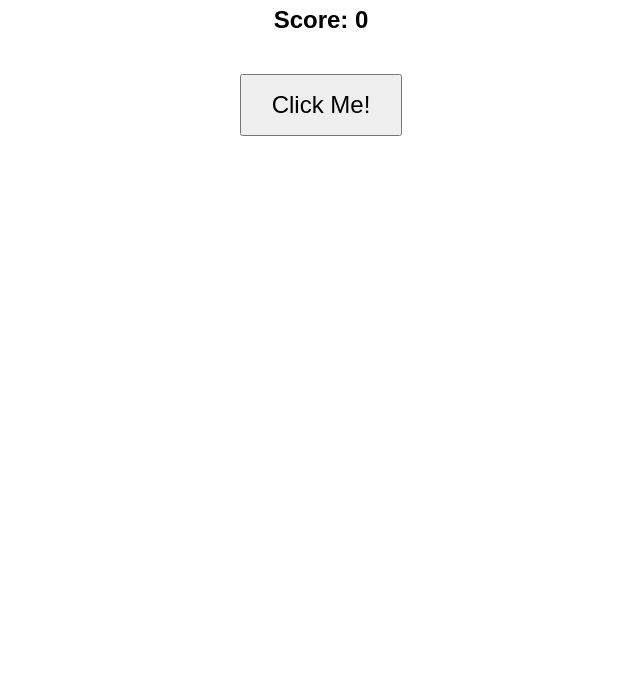
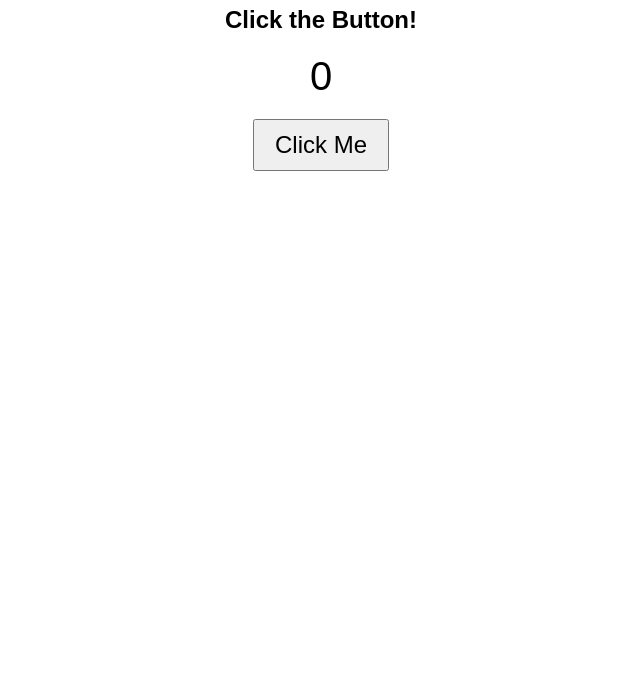
Before and after one commit to Behoney4/Cabrillo-Clicker, a plain HTML site: page index.html in a window 1280 px wide. Shown: the part 102-800 px from the top of the page, without its empty margins (319-959 px from the left). Drawn offline with Linux system fonts and the light colour scheme.

Commit message:
Update index.html

```diff
--- a/index.html
+++ b/index.html
@@ -1,34 +1,27 @@
 <!DOCTYPE html>
 <html>
 <head>
-    <title>Cabrillo Clicker</title>
-    <style>
-        body {
-            font-family: Arial;
-            text-align: center;
-            margin-top: 50px;
-        }
-        #btn {
-            font-size: 24px;
-            padding: 15px 30px;
-            margin-top: 20px;
-        }
-    </style>
+  <title>Cabrillo College Clicker</title>
+  <style>
+    body { font-family: Arial; text-align: center; margin-top: 50px; }
+    #count { font-size: 40px; margin: 20px; }
+    button { font-size: 24px; padding: 10px 20px; }
+  </style>
 </head>
 <body>
+  <h1>Cabrillo College</h1>
+  <h2>Click the Button!</h2>
 
-    <h1>Cabrillo College Clicker Game</h1>
-    <h2>Score: <span id="score">0</span></h2>
+  <div id="count">0</div>
 
-    <button id="btn">Click Me!</button>
+  <button onclick="add()">Click Me</button>
 
-    <script>
-        let score = 0;
-        document.getElementById("btn").onclick = function () {
-            score++;
-            document.getElementById("score").textContent = score;
-        };
-    </script>
-
+  <script>
+    let count = 0;
+    function add() {
+      count++;
+      document.getElementById("count").textContent = count;
+    }
+  </script>
 </body>
 </html>
```
